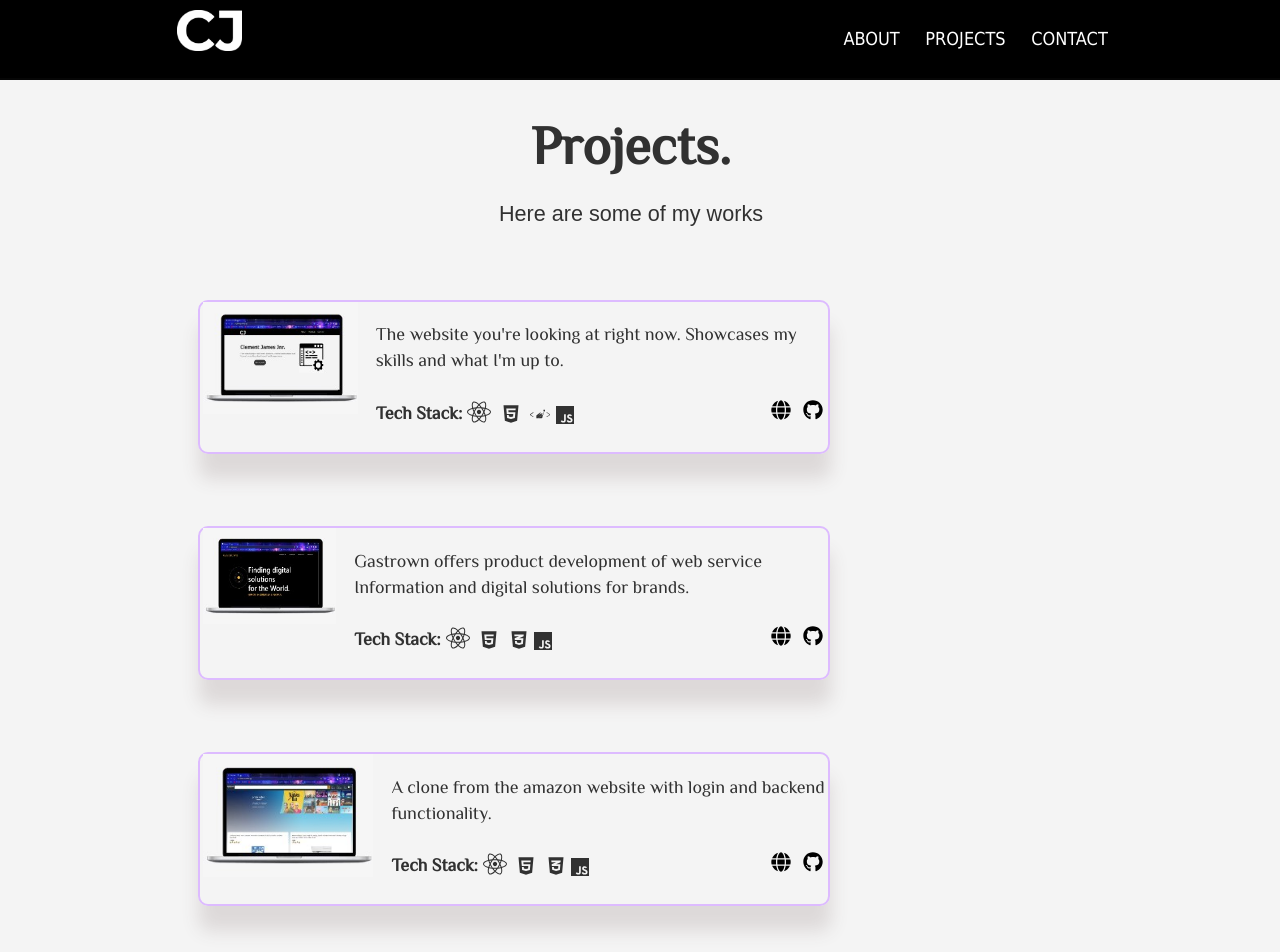
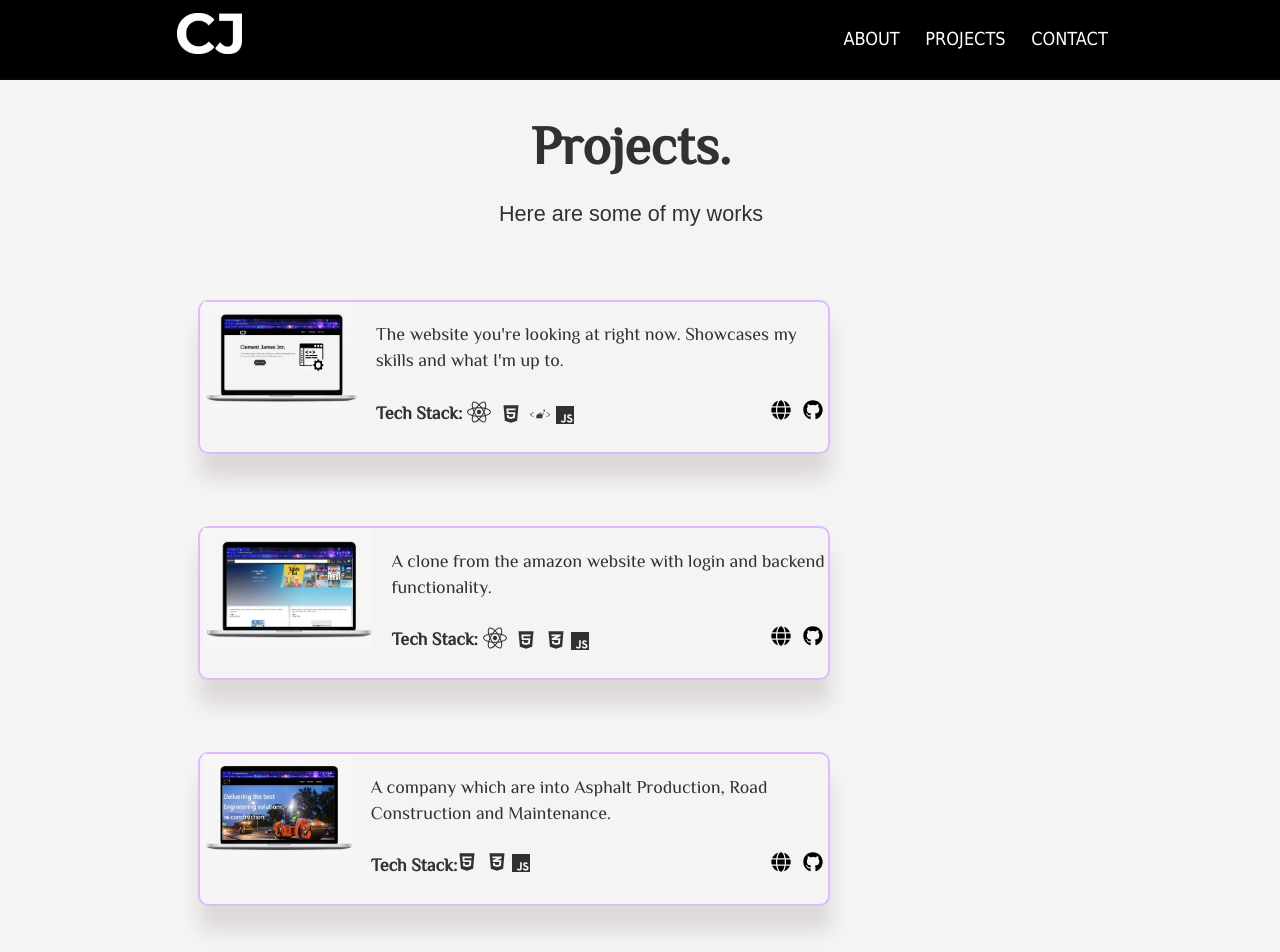
Before and after one commit to jaymesC/portfolio-site, a Gatsby site: page /project in a window 1280 px wide. Shown: the top 952 px of the page. Built offline with nearby package versions, Linux system fonts and the light colour scheme; Gatsby itself is replaced by a stand-in of ours.

Commit message:
fixed navbar and project component

```diff
--- a/src/components/Navbar.js
+++ b/src/components/Navbar.js
@@ -41,12 +41,12 @@ const Toggle = styled.div`
   }
 `
 const Img = styled(motion.section)`
-  padding-top: 10px;
+  padding-top: 13px;
   margin-left: 6.3rem;
 
   @media (max-width: 768px) {
     margin-left: 0;
-    padding-top: 15px;
+    padding-top: 18px;
     padding-left: 10px;
     margin-right: 0rem;
     width: 50px;
--- a/src/components/SecondProjectItem.js
+++ b/src/components/SecondProjectItem.js
@@ -2,7 +2,7 @@ import React from "react"
 import { StaticImage } from "gatsby-plugin-image"
 import styled from "styled-components"
 import { motion } from "framer-motion"
-import { FaCss3Alt, FaGithub, FaGlobe, FaHtml5, FaReact } from "react-icons/fa"
+import { FaCss3Alt, FaGithub, FaGlobe, FaHtml5 } from "react-icons/fa"
 import { SiJavascript } from "react-icons/si"
 
 const StyledDiv = styled(motion.div)`
@@ -104,7 +104,7 @@ const SecondProjectItem = () => {
       <StyledSection>
         <StyledImage>
           <StaticImage
-            src="../images/mackbookNew.jpg"
+            src="../images/asphalt.jpg"
             width={300}
             quality={95}
             formats={["AUTO", "WEBP", "AVIF"]}
@@ -113,8 +113,8 @@ const SecondProjectItem = () => {
         </StyledImage>
         <StyledNotes>
           <StyledP>
-            Gastrown offers product development of web service Information and
-            digital solutions for brands.
+            A company which are into Asphalt Production, Road Construction and
+            Maintenance.
           </StyledP>
           <StyledIcons>
             <StyledStack>
@@ -124,20 +124,17 @@ const SecondProjectItem = () => {
                 <p>Tech Stack:</p>{" "}
               </strong>{" "}
               <section>
-                <FaReact
-                  style={{
-                    marginLeft: "5px",
-                    marginRight: "5px",
-                    fontSize: "24px",
-                  }}
-                />{" "}
                 <FaHtml5 style={{ marginRight: "5px", fontSize: "20px" }} />{" "}
                 <FaCss3Alt style={{ marginRight: "5px", fontSize: "20px" }} />
                 <SiJavascript />
               </section>
             </StyledStack>
             <StyledLinks>
-              <a href="https://gastrown.com" target="_blank" rel="noreferrer">
+              <a
+                href="https://asphaltandequipment.com"
+                target="_blank"
+                rel="noreferrer"
+              >
                 <FaGlobe
                   style={{
                     marginRight: "12px",
@@ -147,7 +144,7 @@ const SecondProjectItem = () => {
                 />
               </a>{" "}
               <a
-                href="https://github.com/jaymesC/gastrown-website/tree/master"
+                href="https://github.com/jaymesC/AEC/tree/master"
                 target="_blank"
                 rel="noreferrer"
               >
--- a/src/components/fifthProjectItem.js
+++ b/src/components/fifthProjectItem.js
@@ -1,7 +1,7 @@
 import React from "react"
 import { StaticImage } from "gatsby-plugin-image"
 import styled from "styled-components"
-import { FaBootstrap, FaCss3Alt, FaGithub, FaGlobe, FaHtml5, FaReact, } from "react-icons/fa"
+import { FaCss3Alt, FaGithub, FaGlobe, FaHtml5, FaReact, } from "react-icons/fa"
 import { SiJavascript } from "react-icons/si"
 
 const StyledDiv = styled.div`
@@ -128,8 +128,9 @@ const FifthProjectItem = () => {
                 />{" "}
                 <FaHtml5 style={{ marginRight: "5px", fontSize: "20px" }} />{" "}
                 <FaCss3Alt style={{ marginRight: "5px", fontSize: "20px" }} />
-                <FaBootstrap style={{ marginRight: "5px", fontSize: "20px" }} />
-                <SiJavascript />
+                <SiJavascript
+                  style={{ marginRight: "5px", fontSize: "20px" }}
+                />
               </section>
             </StyledStack>
             <StyledLinks>
--- a/src/pages/project.js
+++ b/src/pages/project.js
@@ -61,8 +61,8 @@ const SecondPage = () => (
         Here are some of my works
       </StyledDescription>
       <ProjectItem />
+      <ThirdProjectItem />
       <SecondProjectItem />
-      <ThirdProjectItem />
       <FourthProjectItem />
       <FifthProjectItem />
       {/* <SixthProjectItem /> */}
```
Also changed, not shown: src/images/asphalt.jpg (added).
